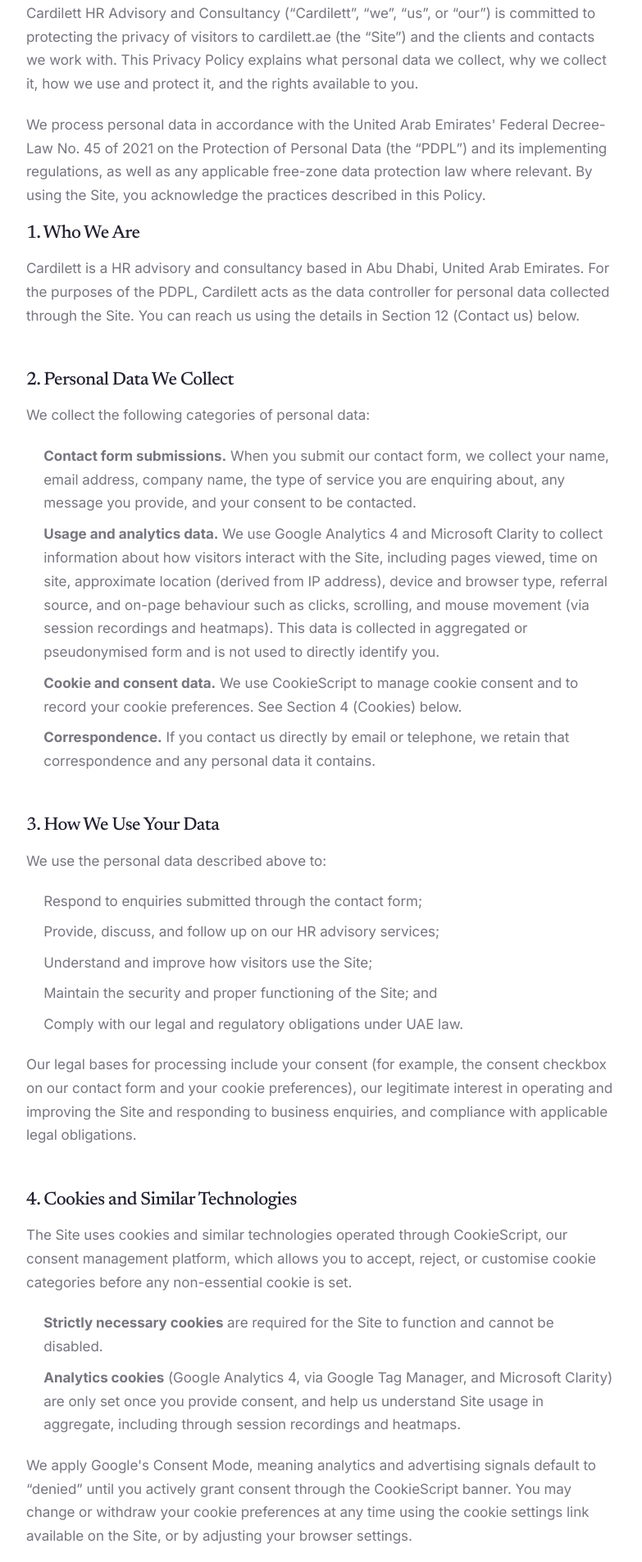
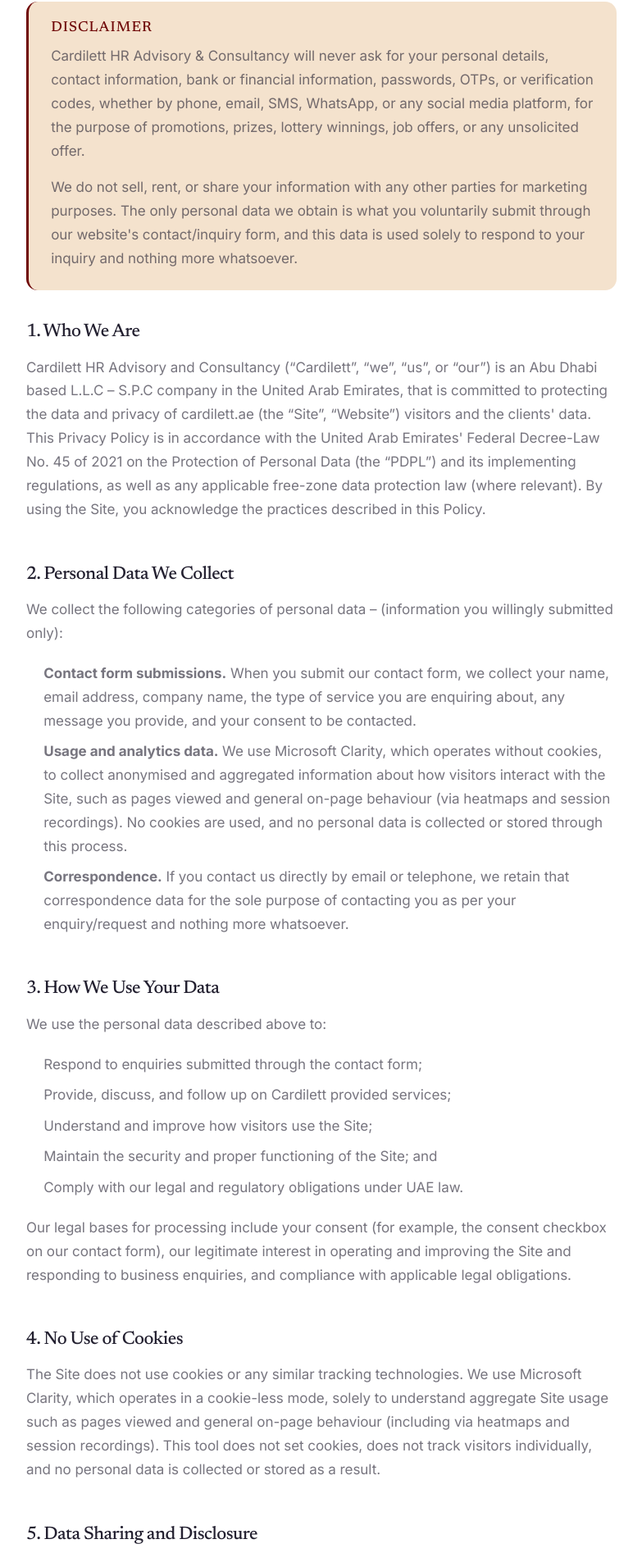
Before and after one commit to cardilett/website, a Next.js app: page /privacy-policy in a window 1280 px wide. Shown: the part 489-2394 px from the top of the page at 82% size, without its empty margins (248-1031 px from the left). Built offline with nearby package versions, Linux system fonts and the light colour scheme.

Commit message:
Add disclaimer section to privacy policy and update last modified date

```diff
--- a/src/app/(site)/privacy-policy/page.module.css
+++ b/src/app/(site)/privacy-policy/page.module.css
@@ -64,3 +64,27 @@
   color: var(--crimson);
   text-decoration: underline;
 }
+
+.legal__disclaimer {
+  margin: 0 0 2.4em;
+  padding: 1.4em 1.6em;
+  background: var(--sand-dim);
+  border-left: 3px solid var(--crimson);
+  border-radius: var(--r-sm);
+}
+
+.legal__disclaimer h2 {
+  margin: 0 0 0.6em;
+  font-size: 1.1rem;
+  text-transform: uppercase;
+  letter-spacing: 0.06em;
+  color: var(--crimson);
+}
+
+.legal__disclaimer p {
+  margin: 0 0 0.9em;
+}
+
+.legal__disclaimer p:last-child {
+  margin-bottom: 0;
+}
--- a/src/app/(site)/privacy-policy/page.tsx
+++ b/src/app/(site)/privacy-policy/page.tsx
@@ -7,7 +7,7 @@ export const metadata: Metadata = {
     'How Cardilett collects, uses, and protects personal data in line with UAE Federal Decree-Law No. 45 of 2021 on the Protection of Personal Data.',
 };
 
-const UPDATED = 'June 26, 2026';
+const UPDATED = 'July 9, 2026';
 
 export default function PrivacyPolicyPage() {
   return (
@@ -23,31 +23,41 @@ export default function PrivacyPolicyPage() {
 
       <section className={styles.legal__body}>
         <div className={styles.legal__prose}>
-          <p>
-            Cardilett HR Advisory and Consultancy (&ldquo;Cardilett&rdquo;, &ldquo;we&rdquo;,
-            &ldquo;us&rdquo;, or &ldquo;our&rdquo;) is committed to protecting the privacy of
-            visitors to cardilett.ae (the &ldquo;Site&rdquo;) and the clients and contacts we
-            work with. This Privacy Policy explains what personal data we collect, why we
-            collect it, how we use and protect it, and the rights available to you.
-          </p>
-          <p>
-            We process personal data in accordance with the United Arab Emirates&apos; Federal
-            Decree-Law No. 45 of 2021 on the Protection of Personal Data (the &ldquo;PDPL&rdquo;)
-            and its implementing regulations, as well as any applicable free-zone data
-            protection law where relevant. By using the Site, you acknowledge the practices
-            described in this Policy.
-          </p>
+          <div className={styles.legal__disclaimer}>
+            <h2>Disclaimer</h2>
+            <p>
+              Cardilett HR Advisory &amp; Consultancy will never ask for your personal details,
+              contact information, bank or financial information, passwords, OTPs, or
+              verification codes, whether by phone, email, SMS, WhatsApp, or any social media
+              platform, for the purpose of promotions, prizes, lottery winnings, job offers, or
+              any unsolicited offer.
+            </p>
+            <p>
+              We do not sell, rent, or share your information with any other parties for
+              marketing purposes. The only personal data we obtain is what you voluntarily
+              submit through our website&apos;s contact/inquiry form, and this data is used
+              solely to respond to your inquiry and nothing more whatsoever.
+            </p>
+          </div>
 
           <h2>1. Who We Are</h2>
           <p>
-            Cardilett is a HR advisory and consultancy based in Abu Dhabi, United Arab
-            Emirates. For the purposes of the PDPL, Cardilett acts as the data controller for
-            personal data collected through the Site. You can reach us using the details in
-            Section&nbsp;12 (Contact us) below.
+            Cardilett HR Advisory and Consultancy (&ldquo;Cardilett&rdquo;, &ldquo;we&rdquo;,
+            &ldquo;us&rdquo;, or &ldquo;our&rdquo;) is an Abu Dhabi based L.L.C &ndash; S.P.C
+            company in the United Arab Emirates, that is committed to protecting the data and
+            privacy of cardilett.ae (the &ldquo;Site&rdquo;, &ldquo;Website&rdquo;) visitors and
+            the clients&apos; data. This Privacy Policy is in accordance with the United Arab
+            Emirates&apos; Federal Decree-Law No. 45 of 2021 on the Protection of Personal Data
+            (the &ldquo;PDPL&rdquo;) and its implementing regulations, as well as any applicable
+            free-zone data protection law (where relevant). By using the Site, you acknowledge
+            the practices described in this Policy.
           </p>
 
           <h2>2. Personal Data We Collect</h2>
-          <p>We collect the following categories of personal data:</p>
+          <p>
+            We collect the following categories of personal data &ndash; (information you
+            willingly submitted only):
+          </p>
           <ul>
             <li>
               <strong>Contact form submissions.</strong> When you submit our contact form, we
@@ -55,21 +65,16 @@ export default function PrivacyPolicyPage() {
               enquiring about, any message you provide, and your consent to be contacted.
             </li>
             <li>
-              <strong>Usage and analytics data.</strong> We use Google Analytics 4 and
-              Microsoft Clarity to collect information about how visitors interact with the
-              Site, including pages viewed, time on site, approximate location (derived from IP
-              address), device and browser type, referral source, and on-page behaviour such as
-              clicks, scrolling, and mouse movement (via session recordings and heatmaps). This
-              data is collected in aggregated or pseudonymised form and is not used to directly
-              identify you.
+              <strong>Usage and analytics data.</strong> We use Microsoft Clarity, which operates
+              without cookies, to collect anonymised and aggregated information about how
+              visitors interact with the Site, such as pages viewed and general on-page
+              behaviour (via heatmaps and session recordings). No cookies are used, and no
+              personal data is collected or stored through this process.
             </li>
             <li>
-              <strong>Cookie and consent data.</strong> We use CookieScript to manage cookie
-              consent and to record your cookie preferences. See Section&nbsp;4 (Cookies) below.
-            </li>
-            <li>
-              <strong>Correspondence.</strong> If you contact us directly by email or
-              telephone, we retain that correspondence and any personal data it contains.
+              <strong>Correspondence.</strong> If you contact us directly by email or telephone,
+              we retain that correspondence data for the sole purpose of contacting you as per
+              your enquiry/request and nothing more whatsoever.
             </li>
           </ul>
 
@@ -77,54 +82,34 @@ export default function PrivacyPolicyPage() {
           <p>We use the personal data described above to:</p>
           <ul>
             <li>Respond to enquiries submitted through the contact form;</li>
-            <li>Provide, discuss, and follow up on our HR advisory services;</li>
+            <li>Provide, discuss, and follow up on Cardilett provided services;</li>
             <li>Understand and improve how visitors use the Site;</li>
             <li>Maintain the security and proper functioning of the Site; and</li>
             <li>Comply with our legal and regulatory obligations under UAE law.</li>
           </ul>
           <p>
             Our legal bases for processing include your consent (for example, the consent
-            checkbox on our contact form and your cookie preferences), our legitimate interest
-            in operating and improving the Site and responding to business enquiries, and
-            compliance with applicable legal obligations.
+            checkbox on our contact form), our legitimate interest in operating and improving
+            the Site and responding to business enquiries, and compliance with applicable legal
+            obligations.
           </p>
 
-          <h2>4. Cookies and Similar Technologies</h2>
+          <h2>4. No Use of Cookies</h2>
           <p>
-            The Site uses cookies and similar technologies operated through CookieScript, our
-            consent management platform, which allows you to accept, reject, or customise
-            cookie categories before any non-essential cookie is set.
-          </p>
-          <ul>
-            <li>
-              <strong>Strictly necessary cookies</strong> are required for the Site to function
-              and cannot be disabled.
-            </li>
-            <li>
-              <strong>Analytics cookies</strong> (Google Analytics 4, via Google Tag Manager,
-              and Microsoft Clarity) are only set once you provide consent, and help us
-              understand Site usage in aggregate, including through session recordings and
-              heatmaps.
-            </li>
-          </ul>
-          <p>
-            We apply Google&apos;s Consent Mode, meaning analytics and advertising signals
-            default to &ldquo;denied&rdquo; until you actively grant consent through the
-            CookieScript banner. You may change or withdraw your cookie preferences at any time
-            using the cookie settings link available on the Site, or by adjusting your browser
-            settings.
+            The Site does not use cookies or any similar tracking technologies. We use Microsoft
+            Clarity, which operates in a cookie-less mode, solely to understand aggregate Site
+            usage such as pages viewed and general on-page behaviour (including via heatmaps and
+            session recordings). This tool does not set cookies, does not track visitors
+            individually, and no personal data is collected or stored as a result.
           </p>
 
           <h2>5. Data Sharing and Disclosure</h2>
-          <p>
-            We do not sell personal data. We may share personal data with:
-          </p>
+          <p>We do not sell personal data whatsoever. We may only share personal data with:</p>
           <ul>
             <li>
               Service providers who process data on our behalf, such as our email delivery
-              provider, hosting and database providers, and Google and Microsoft (for
-              analytics, tag management, and session-recording tools), each acting under
-              contractual obligations to protect your data;
+              provider, hosting and database providers, and Microsoft (for the Clarity analytics
+              tool), each acting under contractual obligations to protect your data;
             </li>
             <li>
               Professional advisors, regulators, or authorities where required by UAE law or to
@@ -138,20 +123,19 @@ export default function PrivacyPolicyPage() {
 
           <h2>6. International Transfers</h2>
           <p>
-            Some of our service providers, including Google and Microsoft, may process data on
-            servers located outside the UAE. Where personal data is transferred outside the UAE, we
-            take reasonable steps to ensure such transfers are subject to appropriate
-            safeguards consistent with the PDPL, including reliance on providers that maintain
-            recognised international data protection standards.
+            Some of our service providers, including Microsoft, may process data on servers
+            located outside the UAE. Where personal data is transferred outside the UAE, we take
+            reasonable steps to ensure such transfers are subject to appropriate safeguards
+            consistent with the PDPL, including reliance on providers that maintain recognised
+            international data protection standards.
           </p>
 
           <h2>7. Data Retention</h2>
           <p>
             We retain contact form submissions and related correspondence for as long as
-            necessary to respond to your enquiry, maintain our client relationship, and meet
-            our legal, accounting, or reporting obligations, after which it is securely deleted
-            or anonymised. Analytics data is retained in accordance with Google Analytics&apos;
-            and Microsoft Clarity&apos;s standard retention settings.
+            necessary to respond to your enquiry, maintain our client relationship, and meet our
+            legal, accounting, or reporting obligations, after which it is securely deleted or
+            anonymised.
           </p>
 
           <h2>8. Your Rights</h2>
@@ -173,15 +157,24 @@ export default function PrivacyPolicyPage() {
           <h2>9. Data Security</h2>
           <p>
             We implement appropriate technical and organisational measures designed to protect
-            personal data against unauthorised access, loss, misuse, or alteration. While we
-            take reasonable steps to safeguard your data, no method of transmission or storage
-            is completely secure, and we cannot guarantee absolute security.
+            personal data against unauthorised access, loss, misuse, or alteration. While we take
+            reasonable steps to safeguard your data, no method of transmission or storage is
+            completely secure, and we cannot guarantee absolute security. Therefore, and to be
+            completely and always transparent, Cardilett will never approach or contact you
+            through any communication channel other than the one you used when you submitted
+            your enquiry. We encourage you to be cautious, to disregard anything you may receive
+            in the name of Cardilett that falls outside this Privacy Policy, and to contact us if
+            you feel that any approach was inconsistent with this Policy &ndash; this allows us
+            to take immediate corrective action aimed at protecting your safety and data
+            confidentiality.
           </p>
 
           <h2>10. Children&apos;s Privacy</h2>
           <p>
-            The Site is intended for business audiences and is not directed at children. We do
-            not knowingly collect personal data from individuals under the age of 18.
+            The Site is intended for employees and business audiences in the UAE and is not
+            directed at children whatsoever. We do not knowingly communicate or engage with any
+            individual under the age of 18 and, should we become aware of a user&apos;s age at
+            any point, we shall stop the communication or engagement immediately.
           </p>
 
           <h2>11. Changes to This Policy</h2>
@@ -189,7 +182,7 @@ export default function PrivacyPolicyPage() {
             We may update this Privacy Policy from time to time to reflect changes in our
             practices or applicable law. The &ldquo;Last updated&rdquo; date at the top of this
             page indicates when this Policy was last revised. We encourage you to review this
-            page periodically.
+            page periodically and to exercise your rights accordingly.
           </p>
 
           <h2>12. Contact us</h2>
@@ -203,7 +196,7 @@ export default function PrivacyPolicyPage() {
             Abu Dhabi, United Arab Emirates
             <br />
             Email:{' '}
-            <a href="mailto:connect@cardilett.ae">connect@cardilett.ae</a>
+            <a href="mailto:assist@cardilett.ae">assist@cardilett.ae</a>
           </p>
         </div>
       </section>
```
